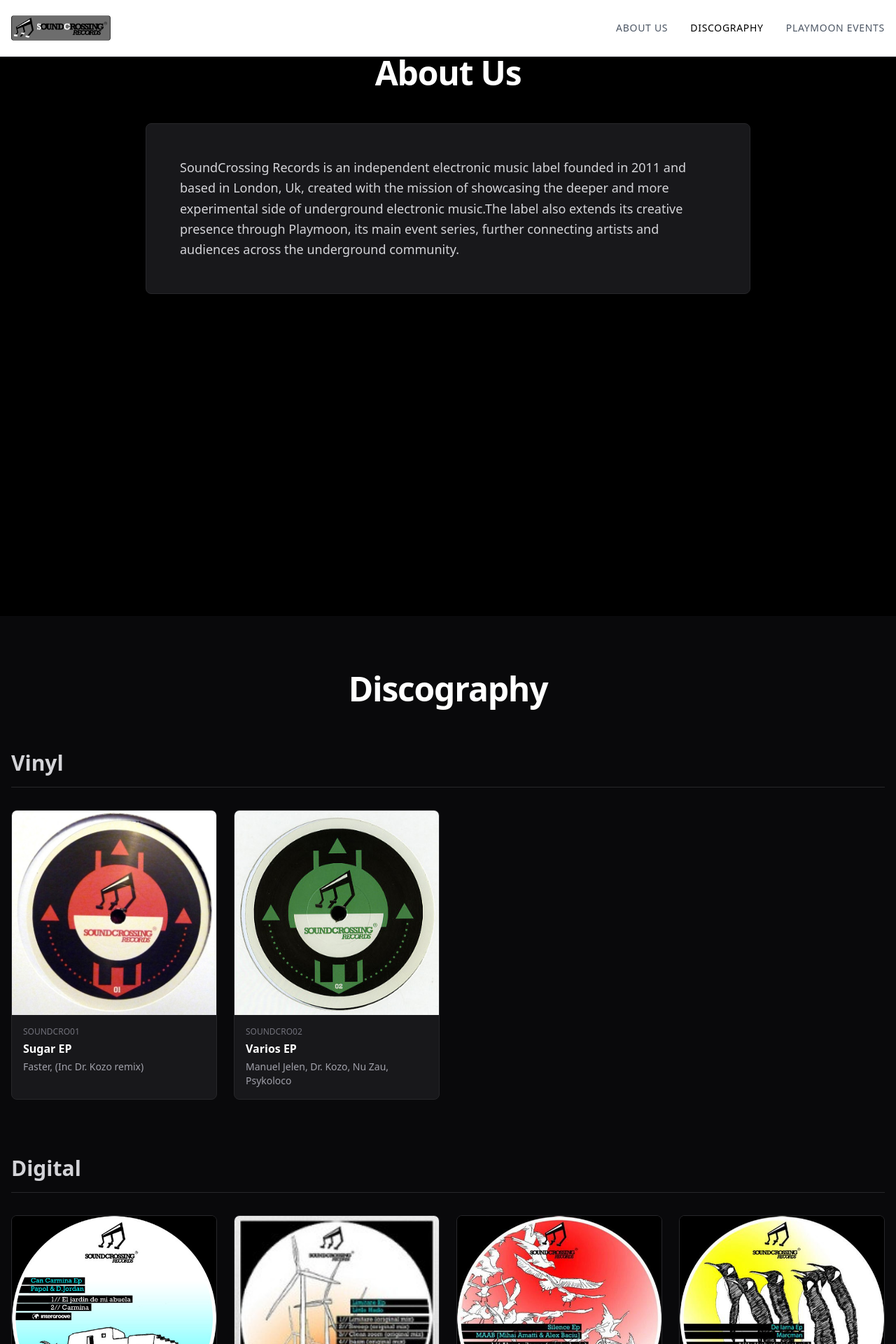
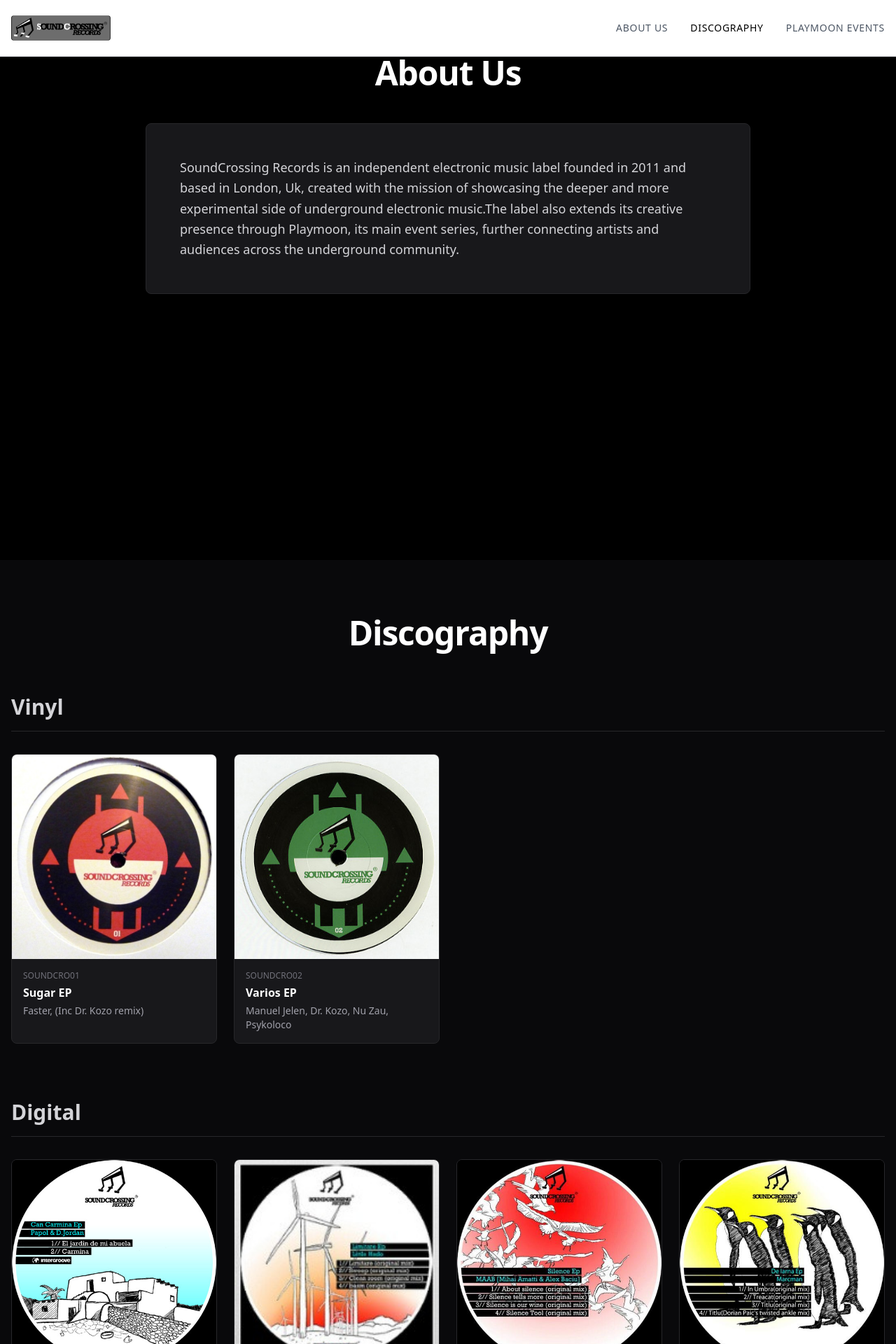
Before and after one commit to Jodlerx0/SoundCrossing-Records, a React (Vite) app: page / in a window 1280 px wide. Shown: the top 1920 px of the page at 70% size. Built offline with nearby package versions, Linux system fonts and the light colour scheme.

Commit message:
Update App.tsx

```diff
--- a/src/App.tsx
+++ b/src/App.tsx
@@ -15,7 +15,7 @@ function App() {
           <AboutUs />
         </section>
 
-      <main className="pt-20">
+      <main className="pt-0">
         <section id="discography" className="min-h-screen">
           <Discography />
         </section>
```
